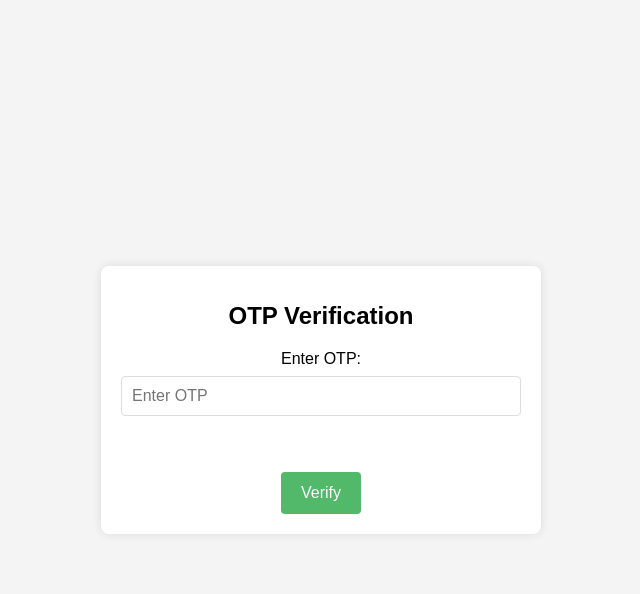
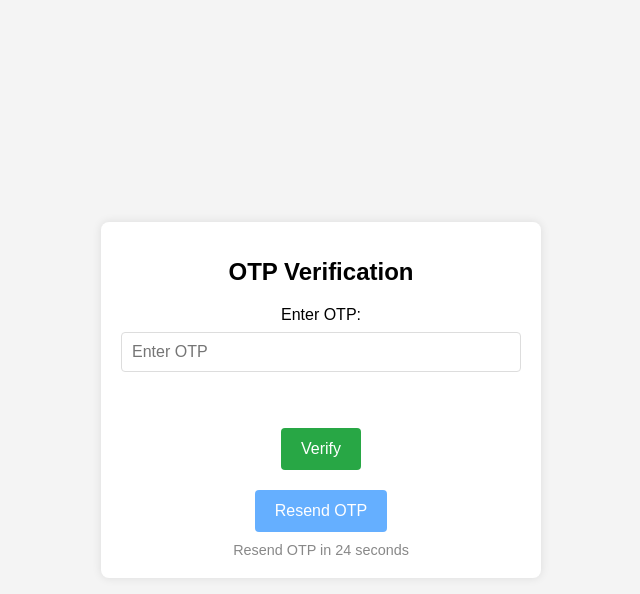
Before and after one commit to aditya7balotra/SMS, a Flask app: template app/auth/templates/otp.html in a window 1280 px wide. Shown: the top 594 px of the page, without its empty margins (319-959 px from the left). Run offline with Flask 3, Linux system fonts and the light colour scheme; the template is opened without the code that fills it, so the values that code supplies are empty; parts of the project's set-up code (start-up, migrations or seed data) failed here and were passed over.

Commit message:
added resend OTP feature

```diff
--- a/app/auth/templates/login.html
+++ b/app/auth/templates/login.html
@@ -97,9 +97,9 @@
 
             <h3>or</h3>
 
-            <a href="#Register"
-              ><button id="reg-btn" type="button">Register</button></a
-            >
+            <a href="#Register">
+              <button id="reg-btn" type="button">Register</button>
+            </a>
           </form>
         </div>
         <!-- Admin Controller -->
--- a/app/auth/templates/otp.html
+++ b/app/auth/templates/otp.html
@@ -52,44 +52,45 @@
             font-size: 1em;
             cursor: pointer;
             transition: background-color 0.3s ease;
-            opacity: .8;
-            /* pointer-events: none; */
         }
-
         button:hover {
             background-color: #218838;
         }
-
-        .success {
-            color: green;
+        button:disabled {
+            background-color: #cccccc;
+            cursor: not-allowed;
         }
-        .danger {
-            color: red;
+        #resend-btn {
+            background-color: #007bff;
+            margin-top: 20px;
         }
-
-
+        #resend-btn:disabled {
+            background-color: #007bff;
+            opacity: 0.6;
+        }
+        #timer {
+            margin-top: 10px;
+            font-size: 0.9em;
+            color: #888;
+        }
     </style>
 </head>
 <body>
     <div class="container">
         <h1>OTP Verification</h1>
         <form id="otp-form" method="post" action="{{ url_for('registerBlu.verify_otp') }}">
-
-
             <div class="input-group">
                 <label for="otp">Enter OTP:</label>
-                <input type="text" id="otp" name="otp" placeholder="Enter OTP" required oninput="checkOTP()">
+                <input type="text" id="otp" name="otp" placeholder="Enter OTP" required>
             </div>
 
             <div>
                 <!-- Display Flash Messages -->
                 {% with messages = get_flashed_messages(with_categories=true) %}
                     {% if messages %}
-
                         {% for category, message in messages %}
                         <b style="color:red; text-decoration: underline;" class="{{ category }}">{{ message }}</b>
                         {% endfor %}
-
                     {% endif %}
                 {% endwith %}
             </div>
@@ -97,7 +98,51 @@
 
             <button type="submit" id="verify-button">Verify</button>
         </form>
+        <a href="{{url_for('registerBlu.resendOTP')}}">
+            <button id="resend-btn" disabled>Resend OTP</button>
+        </a>
+        <div id="timer">Resend OTP in <span id="countdown">30</span> seconds</div>
     </div>
 
+    <script>
+        // Variables for the countdown and interval
+        let countdownElement = document.getElementById('countdown');
+        let resendButton = document.getElementById('resend-btn');
+        let timer = 30;
+        let countdownInterval; // Holds the reference to the interval
+
+        function startTimer() {
+            timer = 30; // Reset timer to 30 seconds
+            resendButton.disabled = true; // Disable the resend button
+            countdownElement.textContent = timer; // Reset the countdown text
+            document.getElementById('timer').style.display = 'block'; // Make sure the timer is visible
+
+            // Clear any previous interval
+            clearInterval(countdownInterval);
+
+            countdownInterval = setInterval(() => {
+                timer--;
+                countdownElement.textContent = timer;
+
+                if (timer === 0) {
+                    clearInterval(countdownInterval); // Stop the timer
+                    resendButton.disabled = false; // Enable the resend button
+
+                }
+            }, 1000);
+        }
+
+        // Start the timer when the page loads
+        window.onload = function() {
+            startTimer();
+        };
+
+        // Resend OTP function (for now, just resetting the timer)
+        resendButton.addEventListener('click', function() {
+            startTimer(); // Restart the timer
+
+
+        });
+    </script>
 </body>
 </html>
```
Also changed, not shown: app/auth/register_routes.py (+28 -0 lines).
